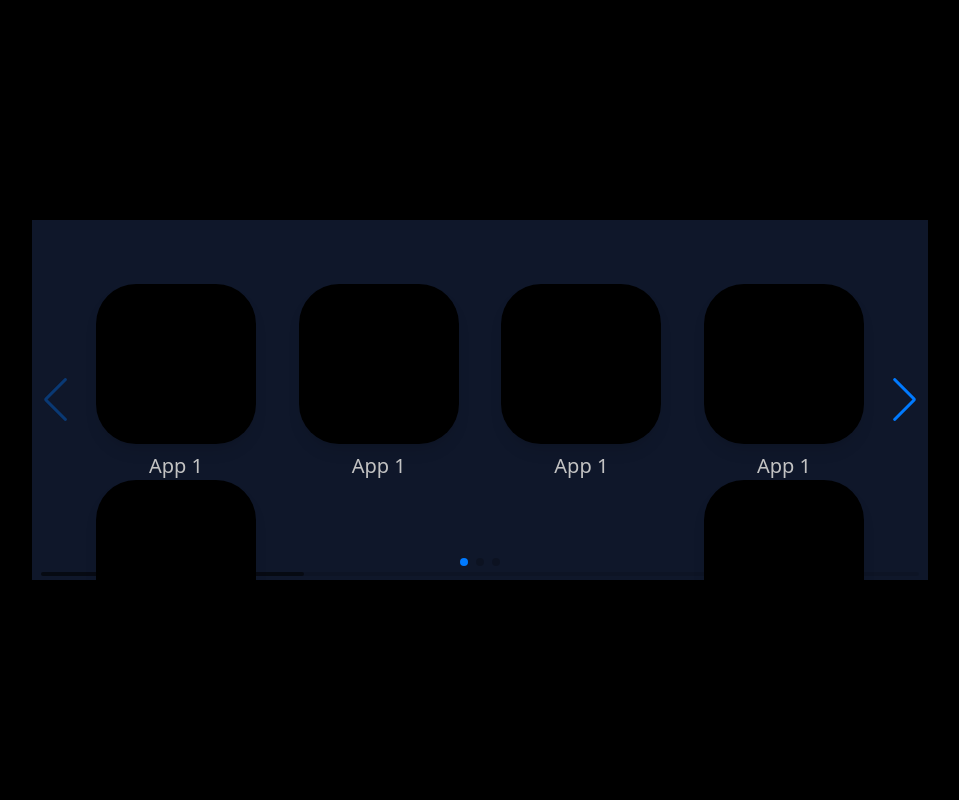
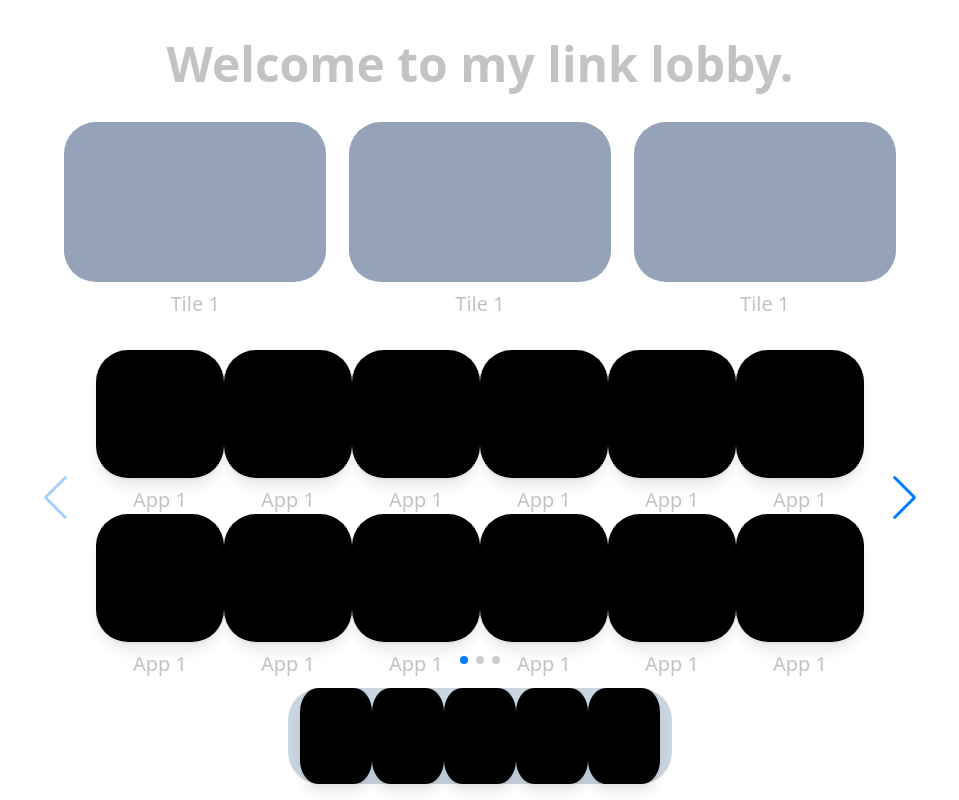
Before and after one commit to ZachLTech/website-hub, a Nuxt app in the folder site/: page / in a window 1280 px wide. Shown: the whole page, without its empty margins (160-1119 px from the left). Built offline with nearby package versions, Linux system fonts and the light colour scheme.

Commit message:
finished module sizing & layout

```diff
--- a/site/pages/index.vue
+++ b/site/pages/index.vue
@@ -1,67 +1,84 @@
 <template>
-    <div class="w-screen h-screen bg-black flex flex-col justify-center items-center">
+    <div class="w-screen h-screen p-4 bg-white flex flex-col justify-between items-center">
+        <div class="flex flex-col justify-center items-center m-6">
+            <h1 class="text-5xl font-bold">Welcome to my link lobby.</h1>
+        </div>
+        <div class="flex flex-col justify-center items-center">
+            <div class="w-[65vw] flex justify-between items-center">
+                <div class="flex flex-col justify-center items-center gap-2">
+                    <div class="w-[20.5vw] h-[20vh] rounded-[2rem] bg-slate-400 "></div>
+                    <p class="text-xl">Tile 1</p>
+                </div>
+                <div class="flex flex-col justify-center items-center gap-2">
+                    <div class="w-[20.5vw] h-[20vh] rounded-[2rem] bg-slate-400 "></div>
+                    <p class="text-xl">Tile 1</p>
+                </div>
+                <div class="flex flex-col justify-center items-center gap-2">
+                    <div class="w-[20.5vw] h-[20vh] rounded-[2rem] bg-slate-400 "></div>
+                    <p class="text-xl">Tile 1</p>
+                </div>
+            </div>
             <swiper
-            class="w-[70vw] h-[45vh] bg-slate-900"
+                class="w-[70vw] h-[45vh]"
                 :modules="modules"
                 :slides-per-view="1"
                 :space-between="150"
                 navigation
                 :pagination="{ clickable: true }"
-            :scrollbar="{ draggable: true }"
                 @swiper="onSwiper"
                 @slideChange="onSlideChange"
             >
                 <swiper-slide>
-                <div class="h-full flex flex-col justify-between p-16">
+                    <div class="h-full flex flex-col justify-between px-16 py-8">
                         <div class="flex flex-wrap justify-between">
                             <div class="flex flex-col justify-center items-center gap-2">
-                            <div class="w-40 h-40 bg-black rounded-[25%] shadow-lg"></div>
+                                <div class="w-32 h-32 bg-black rounded-[25%] shadow-lg"></div>
                                 <p class="text-xl">App 1</p>
                             </div>
                             <div class="flex flex-col justify-center items-center gap-2">
-                            <div class="w-40 h-40 bg-black rounded-[25%] shadow-lg"></div>
+                                <div class="w-32 h-32 bg-black rounded-[25%] shadow-lg"></div>
                                 <p class="text-xl">App 1</p>
                             </div>
                             <div class="flex flex-col justify-center items-center gap-2">
-                            <div class="w-40 h-40 bg-black rounded-[25%] shadow-lg"></div>
+                                <div class="w-32 h-32 bg-black rounded-[25%] shadow-lg"></div>
                                 <p class="text-xl">App 1</p>
                             </div>
                             <div class="flex flex-col justify-center items-center gap-2">
-                            <div class="w-40 h-40 bg-black rounded-[25%] shadow-lg"></div>
+                                <div class="w-32 h-32 bg-black rounded-[25%] shadow-lg"></div>
                                 <p class="text-xl">App 1</p>
                             </div>
                             <div class="flex flex-col justify-center items-center gap-2">
-                            <div class="w-40 h-40 bg-black rounded-[25%] shadow-lg"></div>
+                                <div class="w-32 h-32 bg-black rounded-[25%] shadow-lg"></div>
                                 <p class="text-xl">App 1</p>
                             </div>
                             <div class="flex flex-col justify-center items-center gap-2">
-                            <div class="w-40 h-40 bg-black rounded-[25%] shadow-lg"></div>
+                                <div class="w-32 h-32 bg-black rounded-[25%] shadow-lg"></div>
                                 <p class="text-xl">App 1</p>
                             </div>
                         </div>
                         <div class="flex flex-wrap justify-between">
                             <div class="flex flex-col justify-center items-center gap-2">
-                            <div class="w-40 h-40 bg-black rounded-[25%] shadow-lg"></div>
+                                <div class="w-32 h-32 bg-black rounded-[25%] shadow-lg"></div>
                                 <p class="text-xl">App 1</p>
                             </div>
                             <div class="flex flex-col justify-center items-center gap-2">
-                            <div class="w-40 h-40 bg-black rounded-[25%] shadow-lg"></div>
+                                <div class="w-32 h-32 bg-black rounded-[25%] shadow-lg"></div>
                                 <p class="text-xl">App 1</p>
                             </div>
                             <div class="flex flex-col justify-center items-center gap-2">
-                            <div class="w-40 h-40 bg-black rounded-[25%] shadow-lg"></div>
+                                <div class="w-32 h-32 bg-black rounded-[25%] shadow-lg"></div>
                                 <p class="text-xl">App 1</p>
                             </div>
                             <div class="flex flex-col justify-center items-center gap-2">
-                            <div class="w-40 h-40 bg-black rounded-[25%] shadow-lg"></div>
+                                <div class="w-32 h-32 bg-black rounded-[25%] shadow-lg"></div>
                                 <p class="text-xl">App 1</p>
                             </div>
                             <div class="flex flex-col justify-center items-center gap-2">
-                            <div class="w-40 h-40 bg-black rounded-[25%] shadow-lg"></div>
+                                <div class="w-32 h-32 bg-black rounded-[25%] shadow-lg"></div>
                                 <p class="text-xl">App 1</p>
                             </div>
                             <div class="flex flex-col justify-center items-center gap-2">
-                            <div class="w-40 h-40 bg-black rounded-[25%] shadow-lg"></div>
+                                <div class="w-32 h-32 bg-black rounded-[25%] shadow-lg"></div>
                                 <p class="text-xl">App 1</p>
                             </div>
                         </div>
@@ -71,6 +88,14 @@
                 <swiper-slide>Slide 3</swiper-slide>
                 ...
             </swiper>
+        </div>
+        <div class="w-[30vw] h-[12vh] px-3 bg-slate-300 rounded-[2rem] flex justify-around items-center">
+            <div class="w-24 h-24 bg-black rounded-[25%] shadow-lg"></div>
+            <div class="w-24 h-24 bg-black rounded-[25%] shadow-lg"></div>
+            <div class="w-24 h-24 bg-black rounded-[25%] shadow-lg"></div>
+            <div class="w-24 h-24 bg-black rounded-[25%] shadow-lg"></div>
+            <div class="w-24 h-24 bg-black rounded-[25%] shadow-lg"></div>
+        </div>
     </div>
 </template>
 <script>
```
Lines whose indentation alone changed are shown as unchanged.
